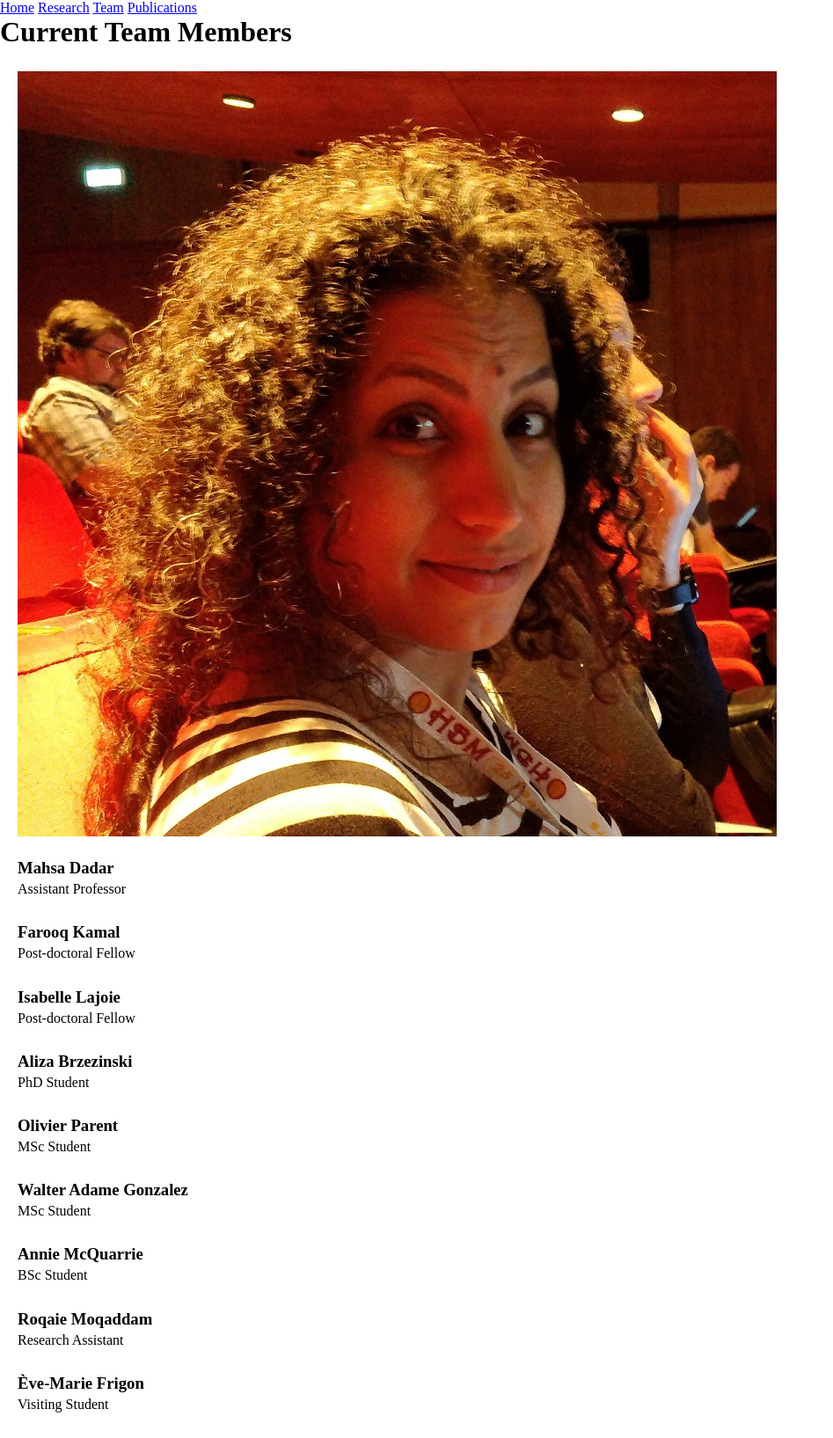
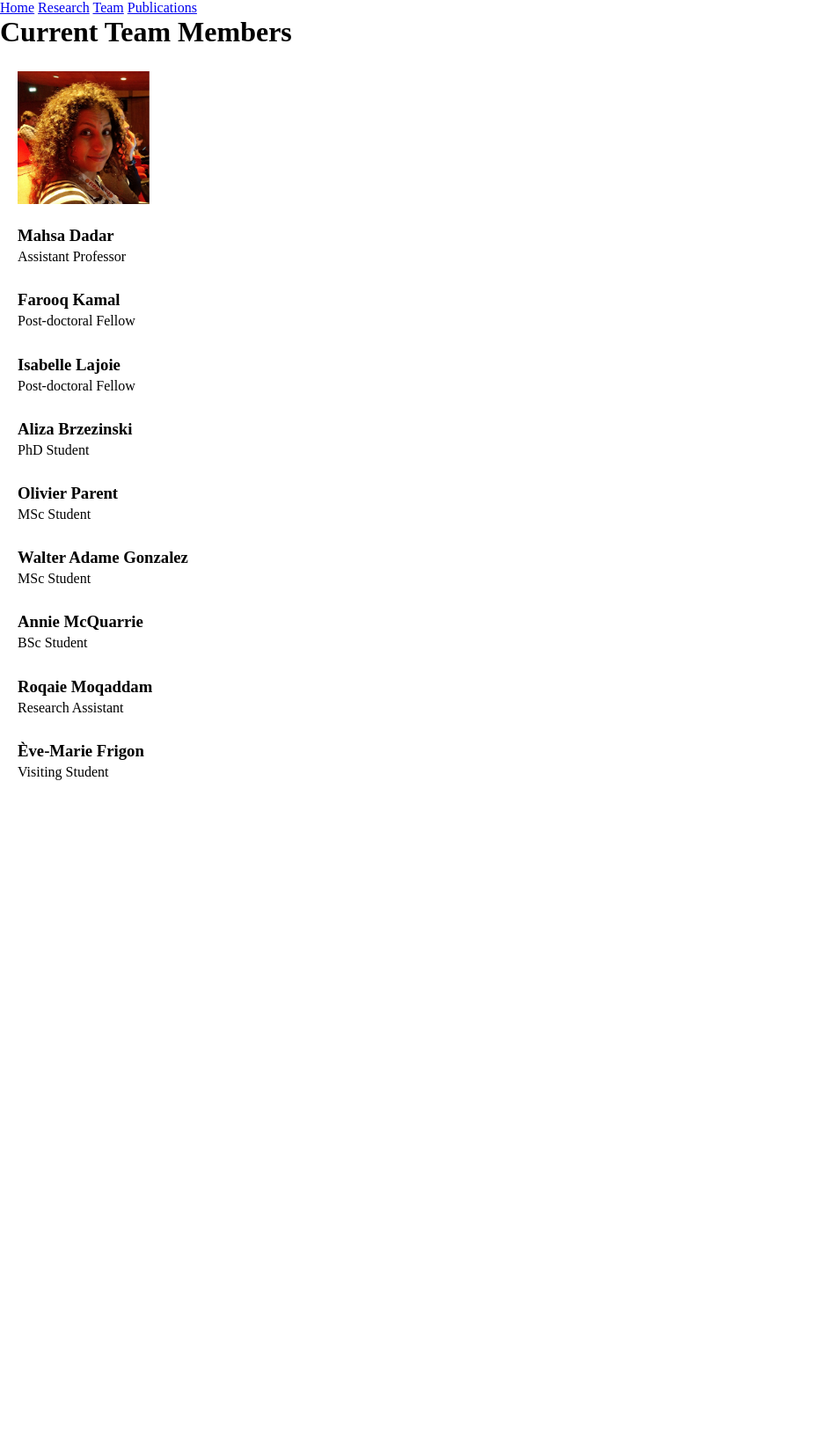
Before and after one commit to VANDAlab/VANDAlab.github.io, a Jekyll site: the page team.html, which Jekyll copies as it is, in a window 1280 px wide. Shown: the whole page at 88% size, without its empty margins (0-947 px from the left). Built offline with Jekyll 4.4.1, drawn with Linux system fonts in a browser that asks for light colours; after the commit the page ends 916 px from its top, so only the background shows below that.

Commit message:
Update style.css

```diff
--- a/assets/css/style.css
+++ b/assets/css/style.css
@@ -72,5 +72,5 @@ img {
 }
 
 .person img {
-  max-width: 150; /* Adjust this value to set the maximum width of the image */
+  max-width: 150px; /* Adjust this value to set the maximum width of the image */px
 }
```
